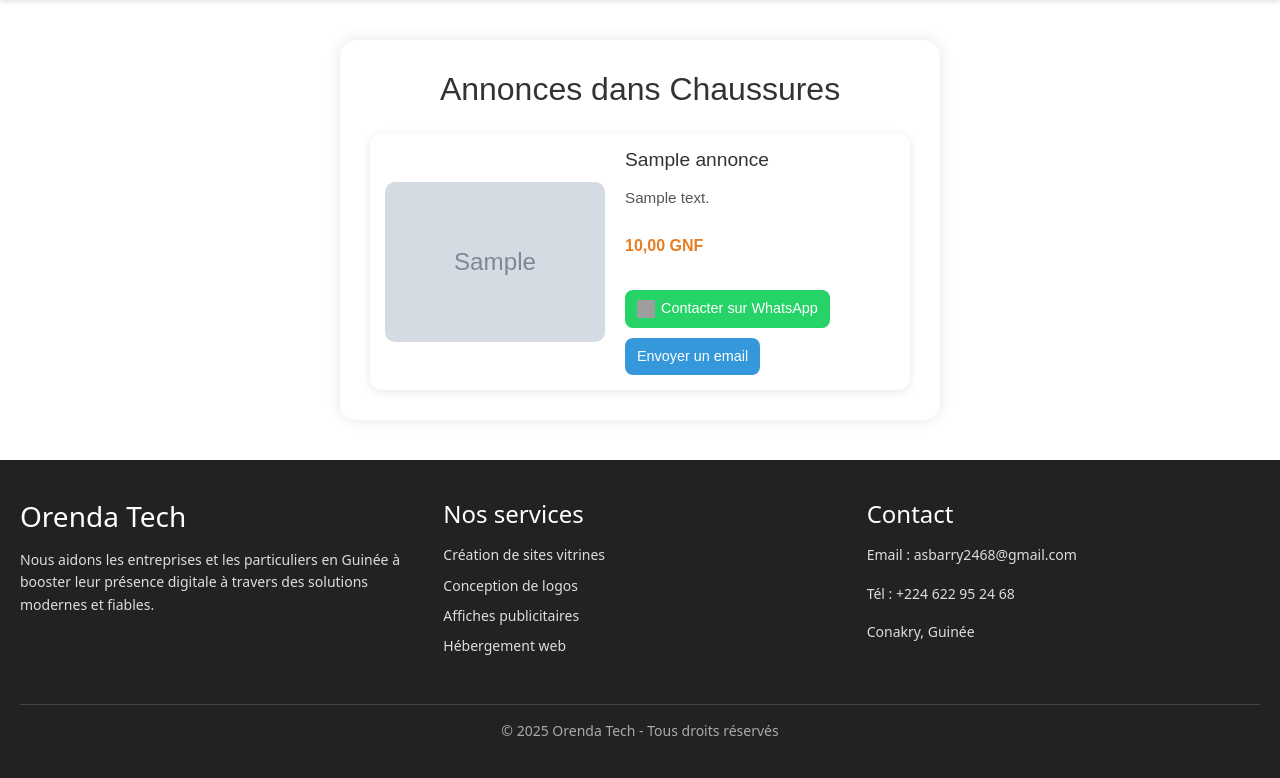
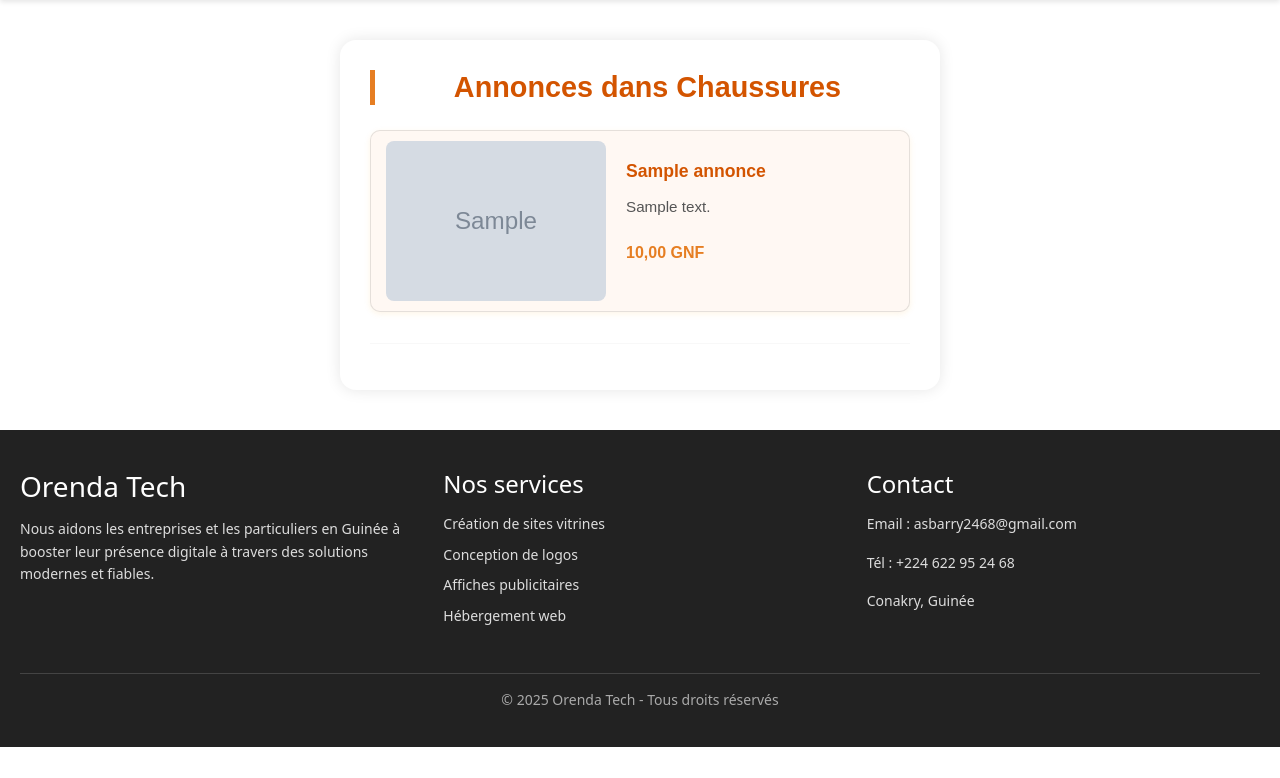
Before and after one commit to saliou216172/OpenShop, a Django app: page /souscategorie/1/ in a window 1280 px wide. Shown: the part 70-848 px from the top of the page. After the commit the page ends 817 px from the top, so only its background shows below. Run offline with Django 5.2, Linux system fonts and the light colour scheme; data comes from the database, SQL or seed files in the repository; tables that the repository leaves empty hold one stand-in row (values such as "Sample post"); grey boxes marked "Sample" are stand-in pictures; grey boxes are pictures that could not be loaded.

Commit message:
version bonne

```diff
--- a/static/css/style.css
+++ b/static/css/style.css
@@ -460,47 +460,73 @@
 
 /*    SOUS ANNONCES.HTML    */
 
+.container {
+  max-width: 900px;
+  margin: 30px auto;
+  padding: 0 15px;
+}
+
+.page-titre {
+  font-size: 1.8rem;
+  color: #d35400;
+  font-weight: 600;
+  margin-bottom: 25px;
+  border-left: 5px solid #e67e22;
+  padding-left: 10px;
+}
 
 .annonces-list {
   display: flex;
   flex-direction: column;
-  gap: 20px;
-  margin-top: 25px;
+  gap: 15px;
+  align-items: flex-start;
+  width: 100%;
 }
 
+/* Carte annonce */
 .annonce-card {
   display: flex;
   align-items: center;
   gap: 20px;
-  background: rgba(255, 255, 255, 0.8); /* s’adapte au fond */
-  border-radius: 12px;
-  padding: 15px;
-  box-shadow: 0 2px 8px rgba(0, 0, 0, 0.1);
+  width: 100%;
+  background: #fff8f3;
+  border: 1px solid rgba(0, 0, 0, 0.1); /* trait léger */
+  border-radius: 10px;
+  padding: 10px 15px;
+  box-shadow: 0 2px 6px rgba(243, 156, 18, 0.1);
   transition: transform 0.2s ease, box-shadow 0.2s ease;
 }
 
 .annonce-card:hover {
   transform: translateY(-3px);
-  box-shadow: 0 4px 10px rgba(0, 0, 0, 0.15);
+  box-shadow: 0 4px 12px rgba(243, 156, 18, 0.25);
 }
 
+/* Image cliquable */
 .annonce-image img {
   width: 220px;
   height: 160px;
   object-fit: cover;
-  border-radius: 10px;
+  border-radius: 8px;
+  transition: transform 0.3s ease;
 }
 
+.annonce-image img:hover {
+  transform: scale(1.03);
+}
+
+/* Texte de l’annonce */
 .annonce-content {
   flex: 1;
   display: flex;
   flex-direction: column;
-  gap: 8px;
+  gap: 6px;
 }
 
 .annonce-content h3 {
-  font-size: 1.2rem;
-  color: #333;
+  font-size: 1.1rem;
+  font-weight: 600;
+  color: #d35400;
 }
 
 .description {
@@ -509,61 +535,28 @@
 }
 
 .prix {
+  color: #e67e22;
+  font-weight: 600;
   font-size: 1rem;
-  color: #e67e22;
 }
 
-.contact {
-  display: flex;
-  flex-wrap: wrap;
-  gap: 10px;
-  margin-top: 8px;
+/* Ligne séparatrice */
+.annonce-separateur {
+  width: 100%;
+  border: none;
+  border-top: 1px solid rgba(0, 0, 0, 0.1);
 }
 
-.whatsapp-btn, .email-btn {
-  display: flex;
-  align-items: center;
-  gap: 6px;
-  background: #25D366;
-  color: white;
-  padding: 8px 12px;
-  border-radius: 8px;
-  text-decoration: none;
-  font-size: 0.9rem;
-  transition: background 0.2s ease;
-}
-
-.email-btn {
-  background: #3498db;
-}
-
-.whatsapp-btn:hover {
-  background: #1ebe5d;
-}
-
-.email-btn:hover {
-  background: #2c80b4;
-}
-
-.whatsapp-btn img {
-  width: 18px;
-  height: 18px;
-}
-
-/* 📱 Version mobile */
+/* Responsive */
 @media (max-width: 768px) {
   .annonce-card {
-    flex-direction: column; /* image en haut */
+    flex-direction: column;
     align-items: flex-start;
   }
 
   .annonce-image img {
     width: 100%;
     height: auto;
-  }
-
-  .annonce-content {
-    padding-top: 10px;
   }
 }
 
--- a/store/templates/store/sous_annonces.html
+++ b/store/templates/store/sous_annonces.html
@@ -3,37 +3,30 @@
 {% block content %}
 
 <div class="container">
-  <h2>Annonces dans {{ souscategorie.nom }}</h2>
+  <h2 class="page-titre">Annonces dans {{ souscategorie.nom }}</h2>
 
   <div class="annonces-list">
     {% for annonce in annonces %}
       <div class="annonce-card">
-      <div class="annonce-image">
+        <!-- Image cliquable vers la page de détail -->
+        <a href="{% url 'detail_annonce' annonce.id %}" class="annonce-image">
           {% if annonce.photo %}
             <img src="{{ annonce.photo.url }}" alt="{{ annonce.titre }}">
           {% else %}
             <img src="{% static 'images/default.png' %}" alt="Image par défaut">
           {% endif %}
-      </div>
+        </a>
 
+        <!-- Contenu à droite -->
         <div class="annonce-content">
           <h3>{{ annonce.titre }}</h3>
           <p class="description">{{ annonce.description|truncatewords:20 }}</p>
           <p class="prix"><strong>{{ annonce.prix }} GNF</strong></p>
-
-        <div class="contact">
-          {% if annonce.telephone %}
-            <a href="https://wa.me/{{ annonce.telephone }}" target="_blank" class="whatsapp-btn">
-              <img src="{% static 'images/whatsapp-icon.png' %}" alt="WhatsApp">
-              Contacter sur WhatsApp
-            </a>
-          {% endif %}
-          {% if annonce.email_contact %}
-            <a href="mailto:{{ annonce.email_contact }}" class="email-btn">Envoyer un email</a>
-          {% endif %}
         </div>
       </div>
-    </div>
+
+      <!-- Séparateur discret -->
+      <hr class="annonce-separateur">
     {% empty %}
       <p>Aucune annonce disponible dans cette sous-catégorie.</p>
     {% endfor %}
```
Also changed, not shown: 1 other file. Lines whose indentation alone changed are shown as unchanged.
